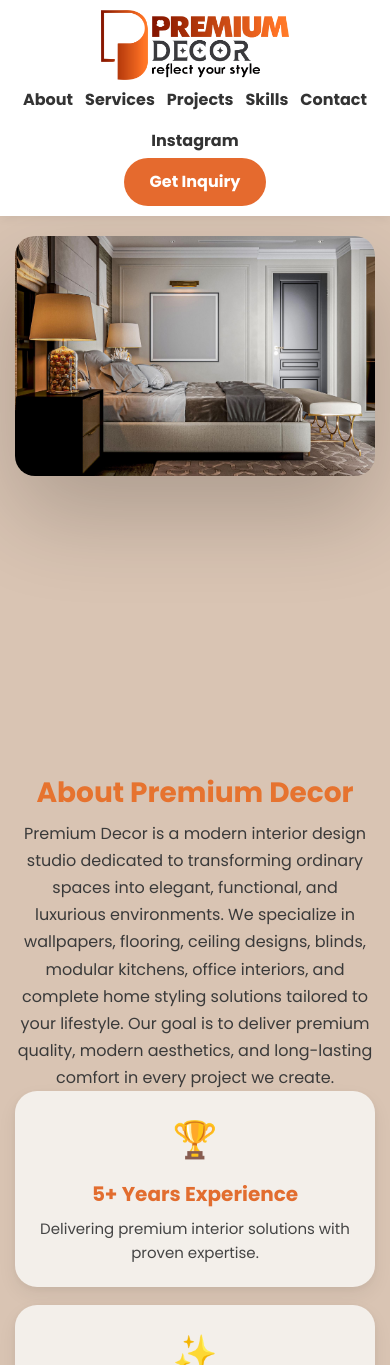
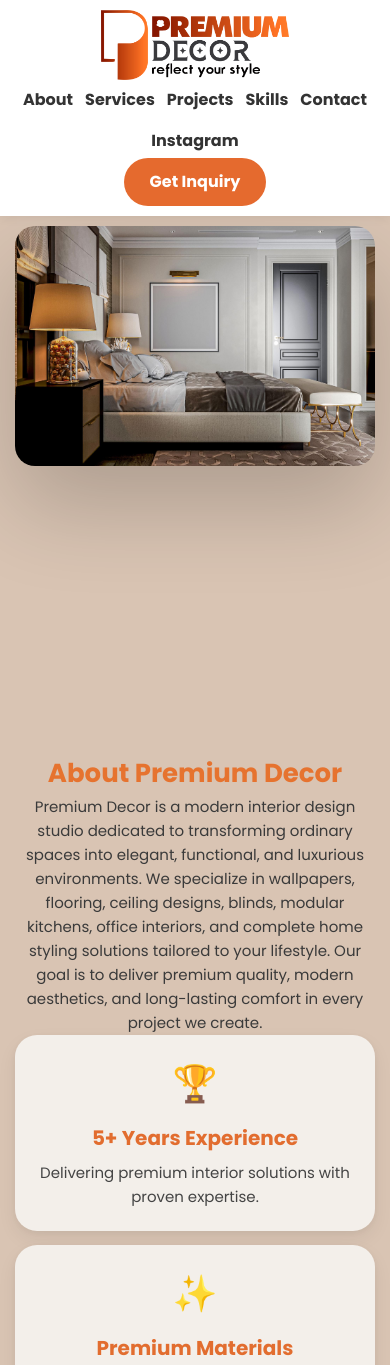
Before and after one commit to saniabhutiani/client-portfolio, a React (Vite) app: page / in a window 390 px wide. Shown: the top 1365 px of the page. Built offline with nearby package versions, Linux system fonts and the light colour scheme.

Commit message:
all updated

```diff
--- a/src/App.css
+++ b/src/App.css
@@ -809,23 +809,22 @@ img {
     gap: 12px;
   }
 
-  /* ===== ABOUT SECTION ===== */
-  /* ============================= */
+/* ============================= */
 /* 📱 ABOUT SECTION — MOBILE FIX */
 /* ============================= */
 
 @media (max-width:768px){
 
   .about-section{
-    padding: 20px 15px !important;   /* ✅ Correct padding */
-    margin: 0 !important;            /* ✅ Extra space remove */
+    padding: 10px 15px !important;   /* 🔥 Less top space */
+    margin: 0 !important;
   }
 
   .about-top{
     flex-direction: column;
     align-items: center;
     text-align: center;
-    gap: 20px;
+    gap: 12px;       /* 🔥 Reduced gap */
     margin: 0;
   }
 
@@ -838,8 +837,8 @@ img {
     width: 100%;
     height: auto;
     border-radius: 20px;
-    display: block;       /* ✅ removes image bottom gap */
-    margin-bottom: 10px;
+    display: block;
+    margin-bottom: 6px;   /* 🔥 Less space under image */
   }
 
   .about-content{
@@ -847,26 +846,27 @@ img {
   }
 
   .about-content h2{
-    font-size: 28px;
-    margin-bottom: 10px;
+    font-size: 26px;
+    margin-bottom: 6px;   /* 🔥 Reduced */
   }
 
   .about-content p{
-    font-size: 16px;
-    line-height: 1.7;
+    font-size: 15px;
+    line-height: 1.6;
   }
 
   /* ABOUT CARDS */
   .about-cards{
-    margin-top: 10px;
+    margin-top: 8px;      /* 🔥 Reduced */
   }
 
   /* FEATURES / SMALL CARDS VERTICAL */
   .about-features{
     grid-template-columns: 1fr;
-    gap: 18px;
+    gap: 14px;
   }
 
+}
 }
   .contact-box{
     width: 92%;
@@ -876,5 +876,3 @@ img {
   .contact-box h2{
     text-align: center;
   }
-
-}
```
